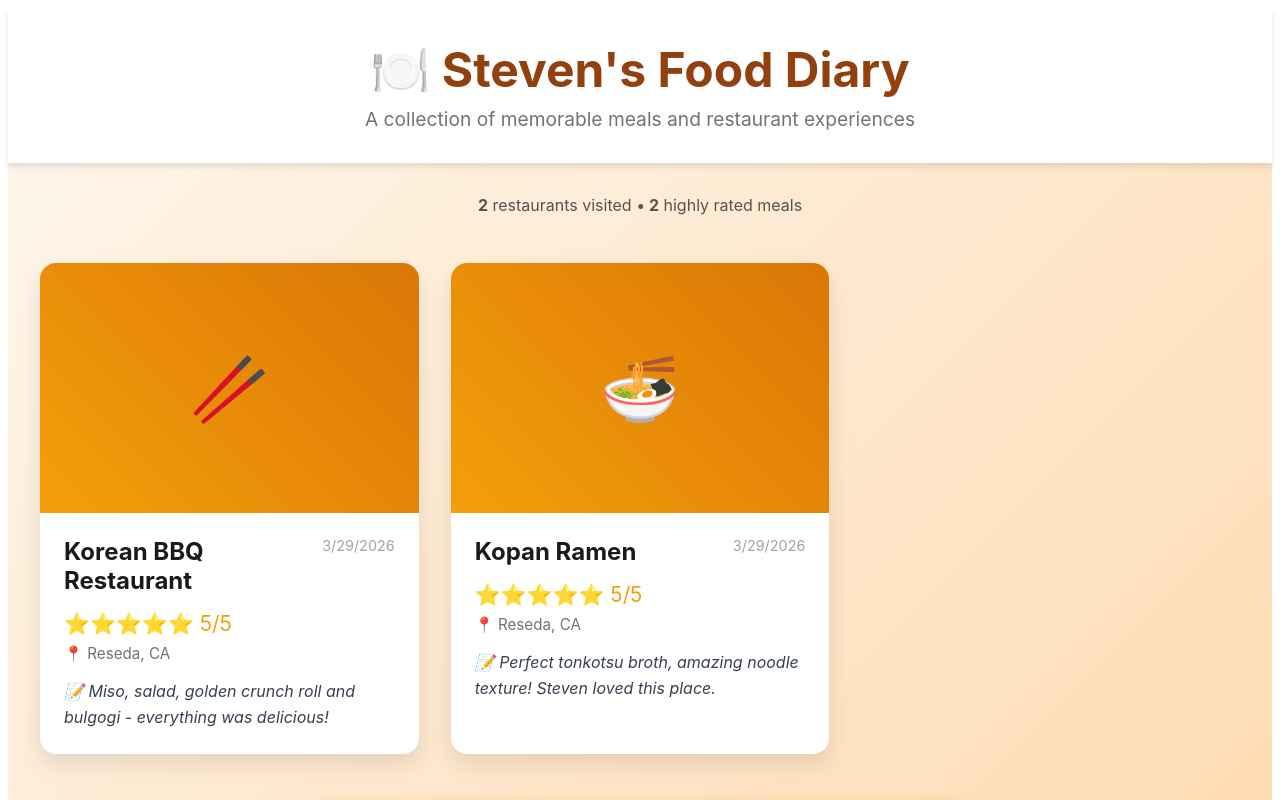
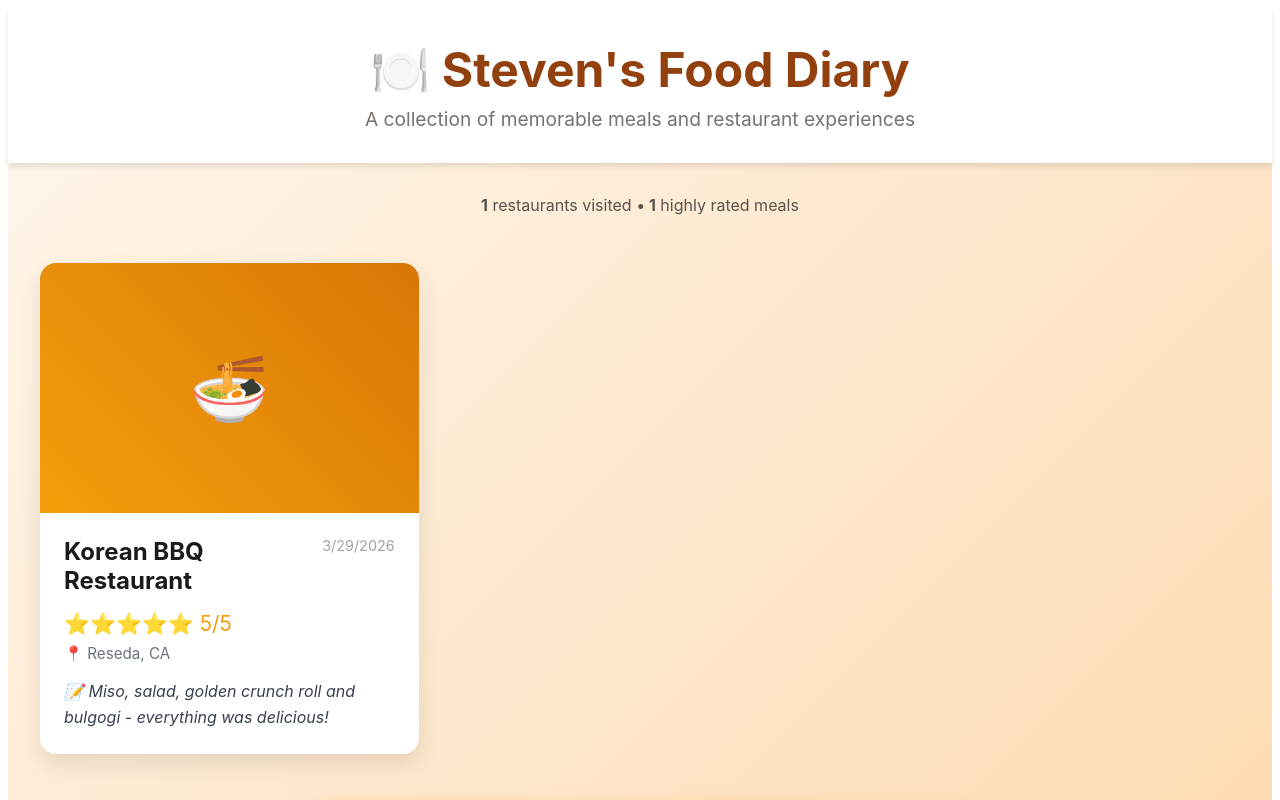
Before and after one commit to fannan/stevens-food-diary-web, a Next.js app: page / in a window 1280 px wide. Shown: the top 800 px of the page. Built offline with nearby package versions, Linux system fonts and the light colour scheme.

Commit message:
v1.0.1: Fix data - remove fake test entry, keep only real Korean BBQ entry

```diff
--- a/package.json
+++ b/package.json
@@ -1,6 +1,6 @@
 {
   "name": "stevens-food-diary-web",
-  "version": "1.0.0",
+  "version": "1.0.1",
   "description": "Steven's Food Diary - Beautiful web showcase",
   "scripts": {
     "dev": "next dev",
--- a/pages/index.tsx
+++ b/pages/index.tsx
@@ -13,22 +13,13 @@ interface FoodEntry {
 
 const sampleEntries: FoodEntry[] = [
   {
-    id: '2',
+    id: '1',
     restaurant: 'Korean BBQ Restaurant',
     notes: 'Miso, salad, golden crunch roll and bulgogi - everything was delicious!',
     rating: 5,
     location: 'Reseda, CA',
     date: '2026-03-29',
-    photo: '/api/placeholder/400/300'
-  },
-  {
-    id: '1',
-    restaurant: 'Kopan Ramen',
-    notes: 'Perfect tonkotsu broth, amazing noodle texture! Steven loved this place.',
-    rating: 5,
-    location: 'Reseda, CA',
-    date: '2026-03-29',
-    photo: '/api/placeholder/400/300'
+    photo: ''
   }
 ];
 
```
Also changed, not shown: 1 other file (tests, documents, lock files or other folders).
